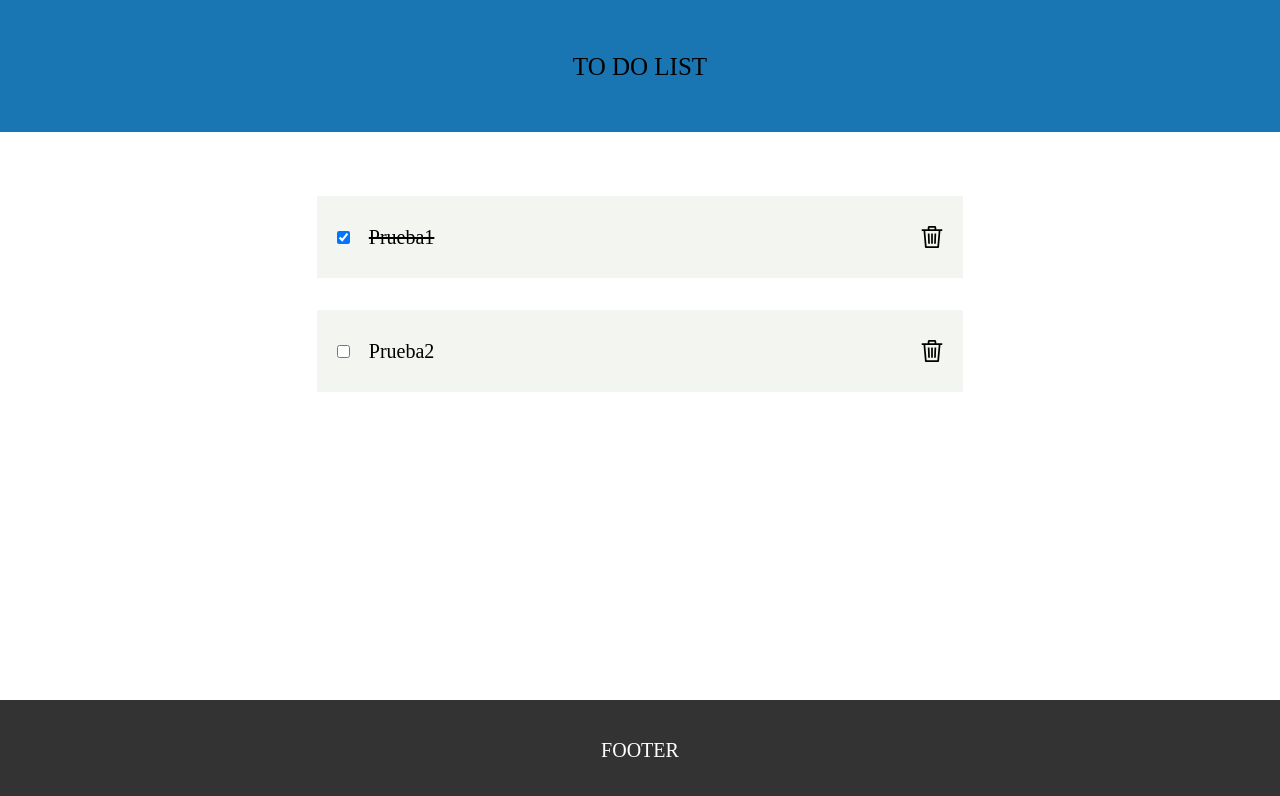
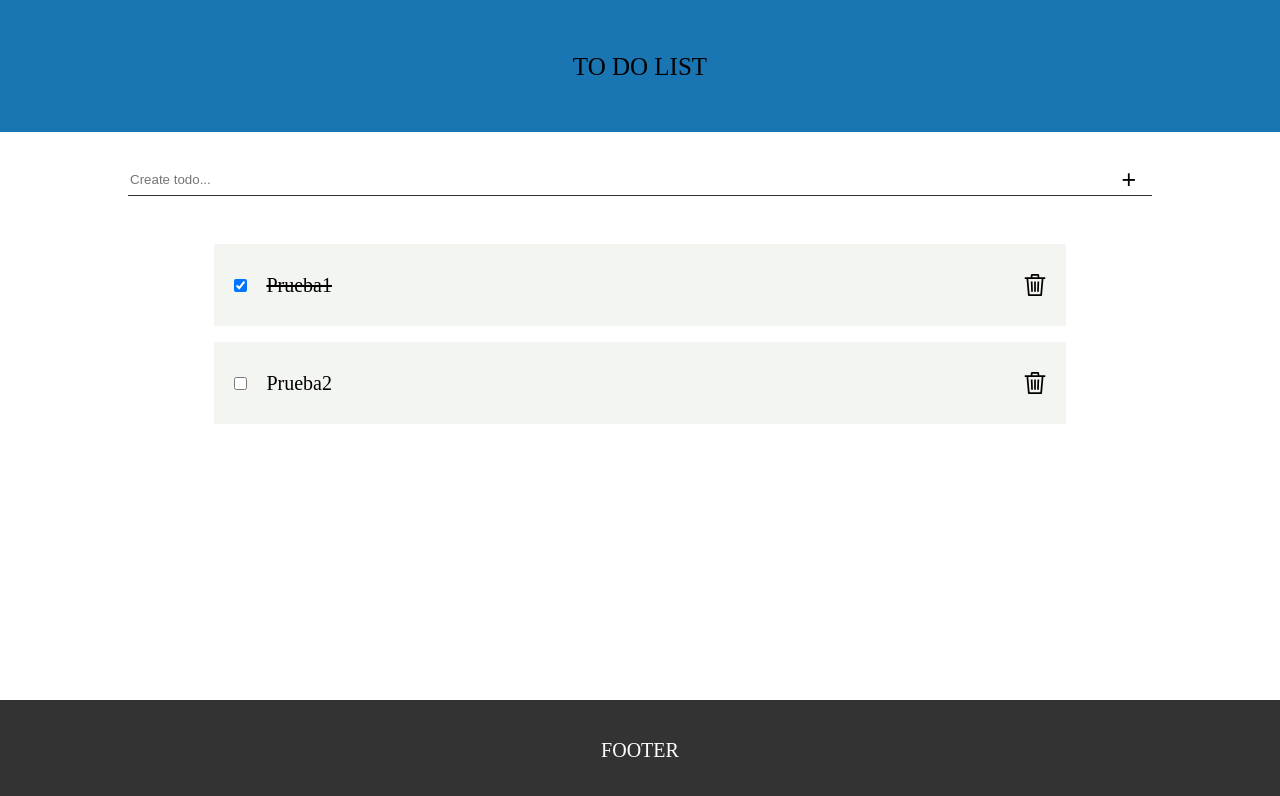
Before and after one commit to DavidGVelez/Mern-TodoList, a React (Create React App) app in the folder front/: page / in a window 1280 px wide. Shown: the top 796 px of the page. Built offline with nearby package versions, Linux system fonts and the light colour scheme.

Commit message:
components ok

```diff
--- a/front/src/App.js
+++ b/front/src/App.js
@@ -1,5 +1,6 @@
 import React from "react";
 import TodoList from "./components/organisms/todo-list";
+import TodoForm from "./components/molecules/todo-form";
 import Header from "./components/atoms/header";
 import Footer from "./components/atoms/footer";
 
@@ -14,7 +15,10 @@ function App() {
   return (
     <div className="App">
       <Header />
-      <TodoList todolist={todoList} />
+      <div className="container">
+        <TodoForm />
+        <TodoList todolist={todoList} />
+      </div>
       <Footer />
     </div>
   );
--- a/front/src/assets/scss/base/_app.scss
+++ b/front/src/assets/scss/base/_app.scss
@@ -4,3 +4,8 @@
   justify-content: space-between;
   height: 100vh;
 }
+.container {
+  width: 80%;
+  flex-grow: 1;
+  @include margin-x-auto;
+}
--- a/front/src/assets/scss/components/_components.scss
+++ b/front/src/assets/scss/components/_components.scss
@@ -1 +1,2 @@
 @import "./todo-item";
+@import "./todo-form";
--- /dev/null
+++ b/front/src/assets/scss/components/_todo-form.scss
@@ -0,0 +1,19 @@
+form {
+  @include margin-y-2;
+  display: flex;
+  justify-content: space-between;
+  border-bottom: 1px solid #333;
+  & > label {
+    display: none;
+  }
+  & > input[type="text"] {
+    flex-grow: 1;
+    border: none;
+  }
+  & > input[type="submit"] {
+    border: none;
+    background-color: transparent;
+    font-size: 25px;
+    @include padding-x-1;
+  }
+}
--- a/front/src/assets/scss/components/_todo-item.scss
+++ b/front/src/assets/scss/components/_todo-item.scss
@@ -1,6 +1,6 @@
 .todo-item {
   display: flex;
-  width: 60%;
+  width: 80%;
   height: 50px;
   justify-content: space-between;
   align-items: center;
--- a/front/src/assets/scss/layout/_todo-list.scss
+++ b/front/src/assets/scss/layout/_todo-list.scss
@@ -1,7 +1,5 @@
 .todo-list {
   @include margin-y-container;
   @include margin-x-auto;
-  width: 80%;
-  flex-grow: 1;
   background-color: map-get($theme-colors, "white");
 }
--- a/front/src/assets/scss/style.scss
+++ b/front/src/assets/scss/style.scss
@@ -1,4 +1,4 @@
+@import "utilities/utilities";
 @import "base/base";
-@import "utilities/utilities";
 @import "components/components";
 @import "layout/layout";
--- a/front/src/assets/scss/utilities/_mixins.scss
+++ b/front/src/assets/scss/utilities/_mixins.scss
@@ -1,8 +1,11 @@
 @mixin margin-y-1 {
   margin-top: 1rem;
+  margin-bottom: 1rem;
+}
+@mixin margin-y-2 {
+  margin-top: 2rem;
   margin-bottom: 2rem;
 }
-
 @mixin margin-y-container {
   margin-top: 3rem;
   margin-bottom: 3rem;
@@ -12,3 +15,8 @@
   margin-left: auto;
   margin-right: auto;
 }
+
+@mixin padding-x-1 {
+  padding-left: 1rem;
+  padding-right: 1rem;
+}
--- /dev/null
+++ b/front/src/components/molecules/todo-form.jsx
@@ -0,0 +1,11 @@
+import React from "react";
+
+export default function TodoForm() {
+  return (
+    <form action="" method="POST">
+      <label htmlFor="create">Create</label>
+      <input name="create" type="text" placeholder="Create todo..." />
+      <input type="submit" value="+" />
+    </form>
+  );
+}
```
